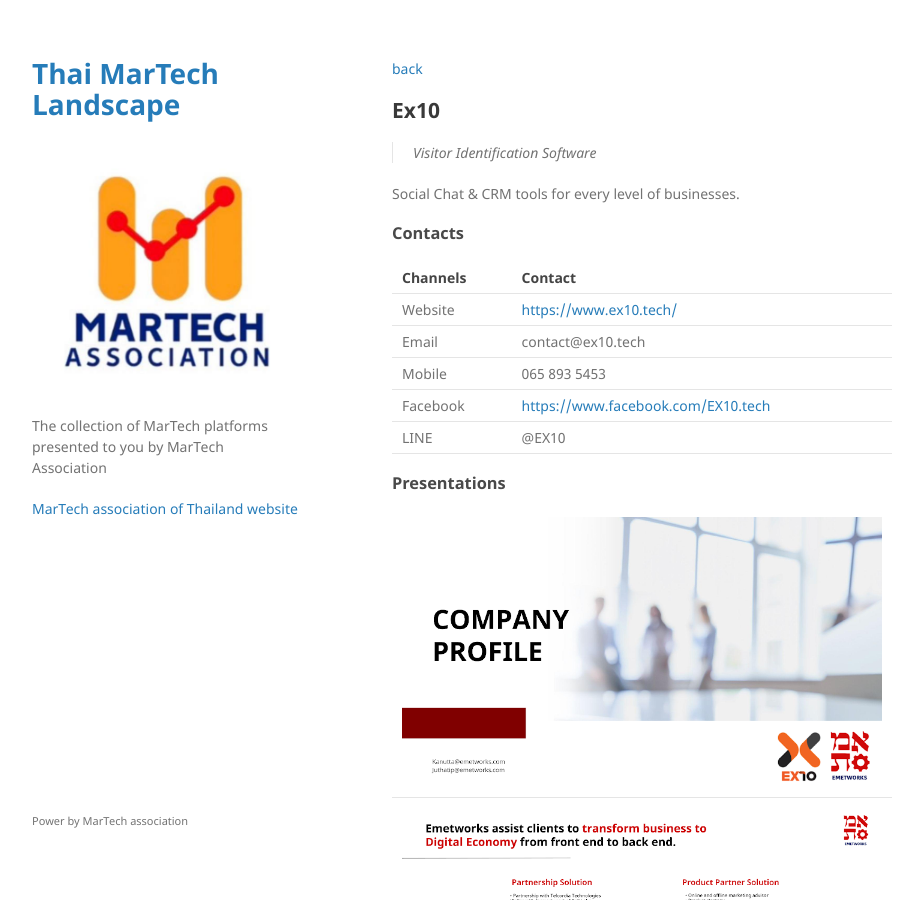
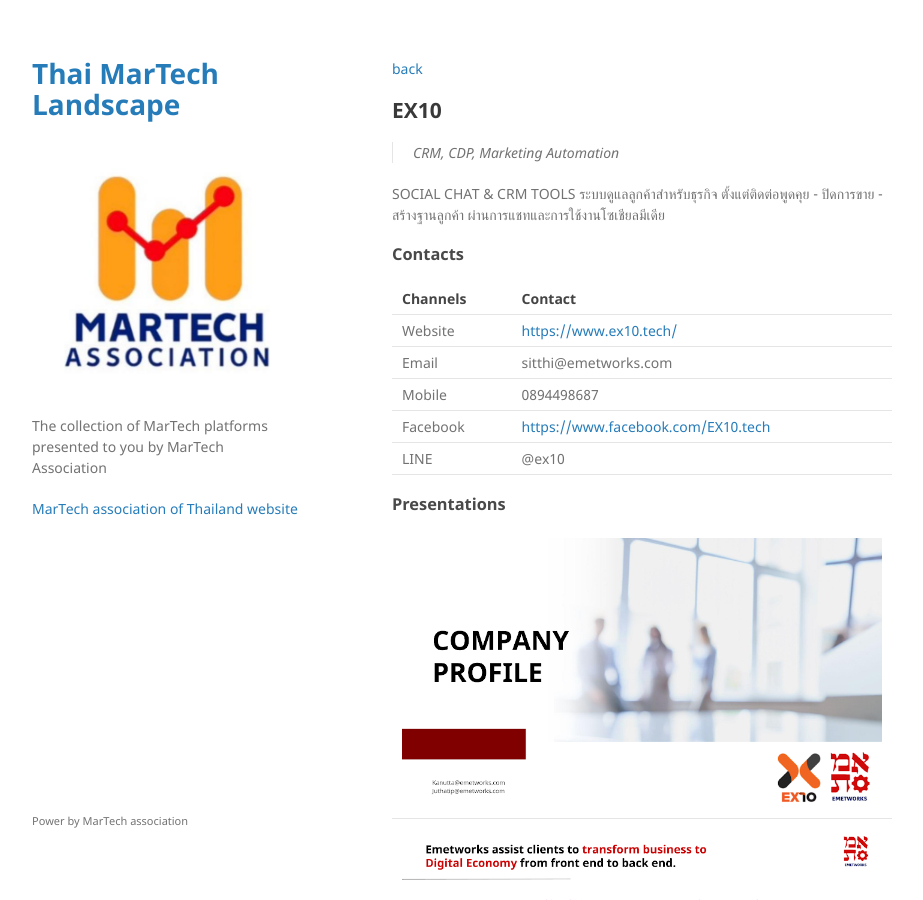
Before and after one commit to MarTechAssociation/MarTechAssociation.github.io, a Jekyll site: the page built from ex10.md, in a window 1280 px wide and 900 px high. Shown: the whole window, without its empty margins (178-1101 px from the left). Built offline with Jekyll 4.4.1, drawn with Linux system fonts in a browser that asks for light colours.

Commit message:
update content

```diff
--- a/ex10.md
+++ b/ex10.md
@@ -4,11 +4,14 @@
 
 [back](./)
 
-## Ex10
+## EX10
 
-> Visitor Identification Software
+> CRM, CDP, Marketing Automation
 
-Social Chat & CRM tools for every level of businesses.
+SOCIAL CHAT & CRM TOOLS
+ระบบดูแลลูกค้าสำหรับธุรกิจ
+ตั้งแต่ติดต่อพูดคุย - ปิดการขาย - สร้างฐานลูกค้า
+ผ่านการแชทและการใช้งานโซเชียลมีเดีย
 
 
 ### Contacts
@@ -16,33 +19,33 @@
 | Channels        | Contact |
 |:----------------|:------------------------------------|
 | Website |[https://www.ex10.tech/](https://www.ex10.tech/)|
-| Email |contact@ex10.tech|
-| Mobile |065 893 5453|
+| Email |sitthi@emetworks.com|
+| Mobile |0894498687|
 | Facebook |[https://www.facebook.com/EX10.tech](https://www.facebook.com/EX10.tech)|
-| LINE |@EX10|
+| LINE |@ex10|
 
 ### Presentations
 
 <table>
 <tr>
-<td><img src="assets/img/ex10/presents-slides-00-14261.png"></td></tr>
+<td><img src="assets/img/ex10/presents-slides-00-34301.png"></td></tr>
 <tr>
-<td><img src="assets/img/ex10/presents-slides-01-65486.png"></td></tr>
+<td><img src="assets/img/ex10/presents-slides-01-17808.png"></td></tr>
 <tr>
-<td><img src="assets/img/ex10/presents-slides-02-18050.png"></td></tr>
+<td><img src="assets/img/ex10/presents-slides-02-95898.png"></td></tr>
 <tr>
-<td><img src="assets/img/ex10/presents-slides-03-88044.png"></td></tr>
+<td><img src="assets/img/ex10/presents-slides-03-39203.png"></td></tr>
 </table>
 
 ### Screenshots
 
 <table>
 <tr>
-<td><img src="assets/img/ex10/screens-slides-00-39483.png"></td></tr>
+<td><img src="assets/img/ex10/screens-slides-00-10321.png"></td></tr>
 <tr>
-<td><img src="assets/img/ex10/screens-slides-01-35686.png"></td></tr>
+<td><img src="assets/img/ex10/screens-slides-01-15709.png"></td></tr>
 <tr>
-<td><img src="assets/img/ex10/screens-slides-02-86448.png"></td></tr>
+<td><img src="assets/img/ex10/screens-slides-02-38870.png"></td></tr>
 <tr>
-<td><img src="assets/img/ex10/screens-slides-03-93815.png"></td></tr>
+<td><img src="assets/img/ex10/screens-slides-03-10451.png"></td></tr>
 </table>
```
Also changed, not shown: index.md (+2 -6 lines), pam.md (+8 -8 lines), assets/img/ex10/presents-slides-00-34301.png (renamed from assets/img/ex10/presents-slides-00-14261.png), assets/img/ex10/presents-slides-01-17808.png (renamed from assets/img/ex10/presents-slides-01-65486.png), assets/img/ex10/presents-slides-02-95898.png (renamed from assets/img/ex10/presents-slides-02-18050.png), assets/img/ex10/presents-slides-03-39203.png (renamed from assets/img/ex10/presents-slides-03-88044.png), assets/img/ex10/screens-slides-00-10321.png (renamed from assets/img/ex10/screens-slides-00-39483.png), assets/img/ex10/screens-slides-01-15709.png (renamed from assets/img/ex10/screens-slides-01-35686.png), assets/img/ex10/screens-slides-02-38870.png (renamed from assets/img/ex10/screens-slides-02-86448.png), assets/img/ex10/screens-slides-03-10451.png (renamed from assets/img/ex10/screens-slides-03-93815.png), assets/img/pam/presents-slides-00-85346.png (renamed from assets/img/pam/presents-slides-00-60144.png), assets/img/pam/presents-slides-01-21693.png (renamed from assets/img/pam/presents-slides-01-69958.png), assets/img/pam/presents-slides-02-65633.png (renamed from assets/img/pam/presents-slides-02-82720.png), assets/img/pam/presents-slides-03-67246.png (renamed from assets/img/pam/presents-slides-03-38346.png), 4 more files.
